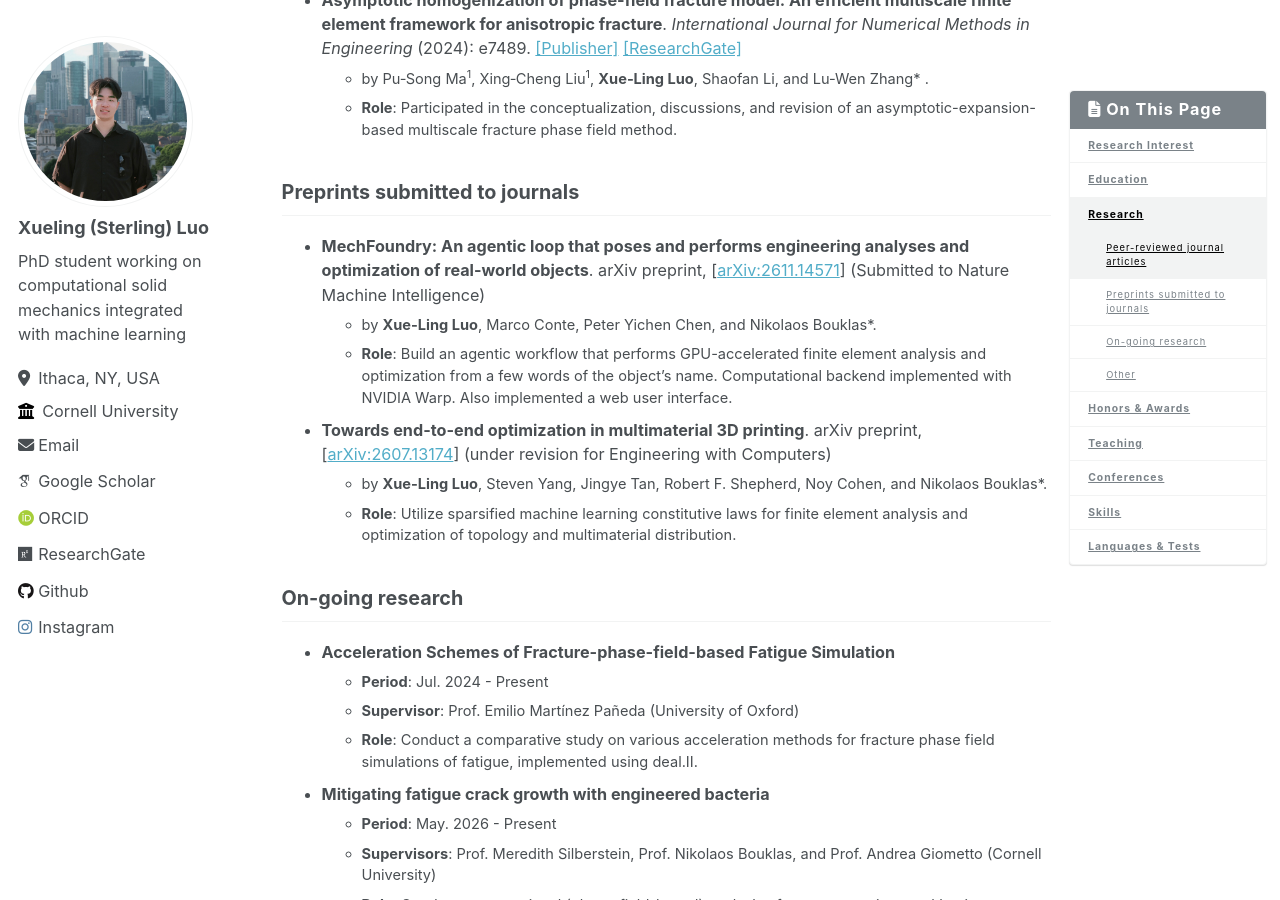
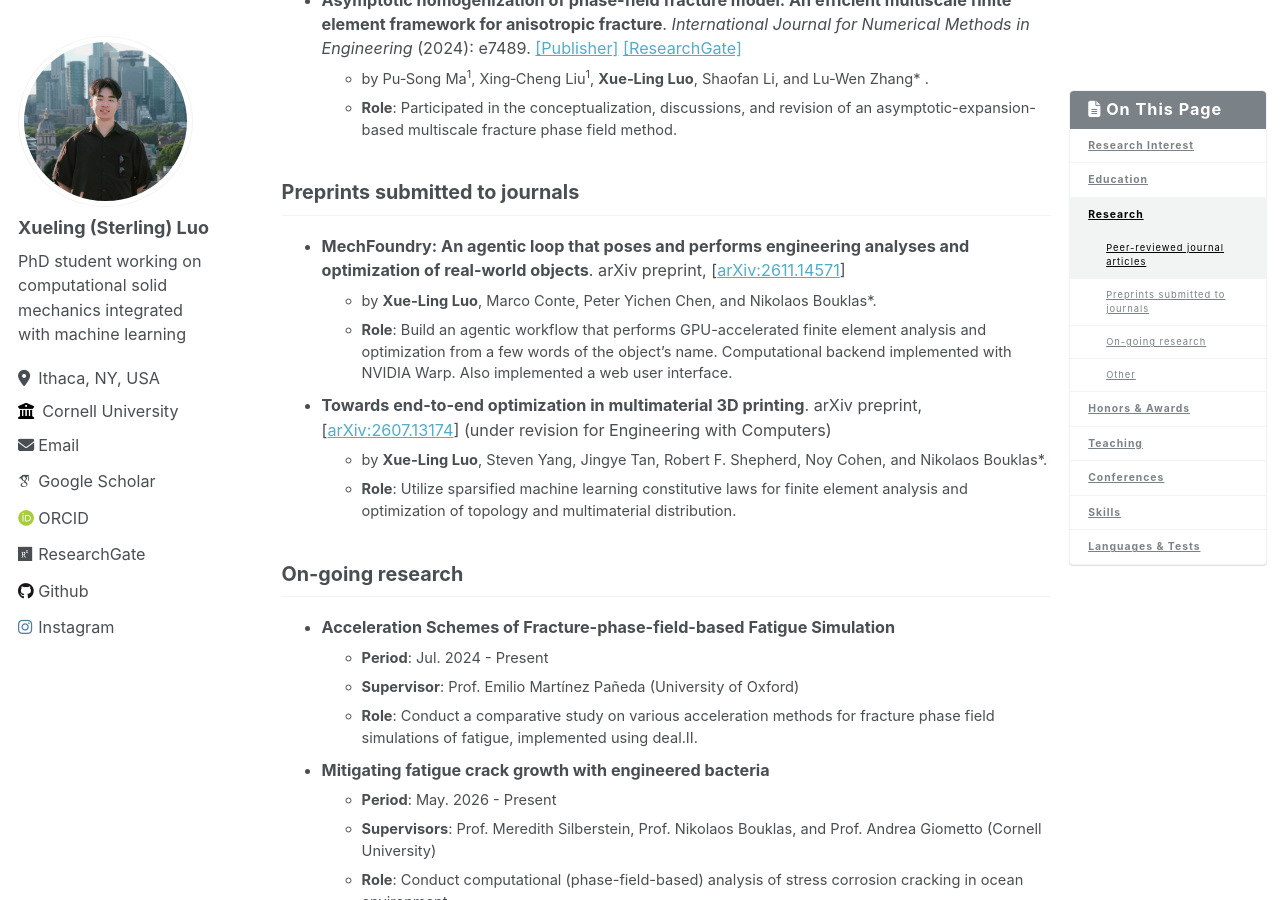
Before and after one commit to LuoXueling/luoxueling.github.io, a Jekyll site: the page built from _pages/about.md, in a window 1280 px wide and 900 px high, scrolled down 1533 px. Built offline with Jekyll 4.4.1, drawn with Linux system fonts in a browser that asks for light colours; some web fonts are replaced.

Commit message:
Update info

```diff
--- a/_pages/about.md
+++ b/_pages/about.md
@@ -63,7 +63,7 @@ My research interests currently lie in **machine learning for mechanics**, **opt
 
 ## Preprints submitted to journals
 
-* **MechFoundry: An agentic loop that poses and performs engineering analyses and optimization of real-world objects**. arXiv preprint, [[arXiv:2611.14571](https://arxiv.org/abs/2611.14571)] (Submitted to Nature Machine Intelligence)
+* **MechFoundry: An agentic loop that poses and performs engineering analyses and optimization of real-world objects**. arXiv preprint, [[arXiv:2611.14571](https://arxiv.org/abs/2611.14571)]
   * by **Xue-Ling Luo**, Marco Conte, Peter Yichen Chen, and Nikolaos Bouklas*.
   * **Role**: Build an agentic workflow that performs GPU-accelerated finite element analysis and optimization from a few words of the object's name. Computational backend implemented with NVIDIA Warp. Also implemented a web user interface.
 
```
